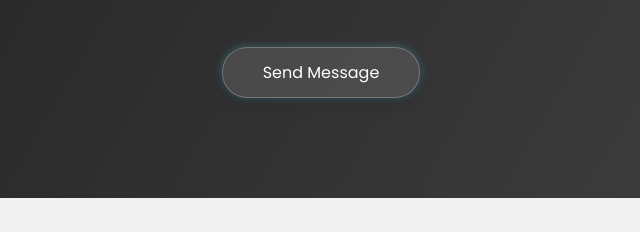
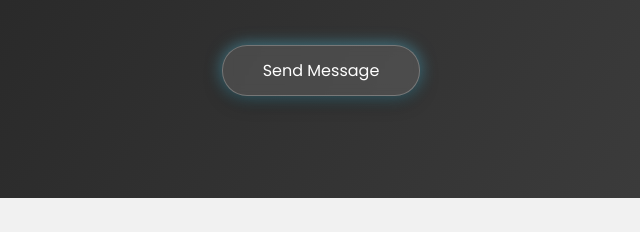
Before and after one commit to mAbhinav1206/Personal-Portfolio-Website, a plain HTML site: page index.html in a window 1280 px wide. In both pictures the pointer is over the button "Send Message". Shown: the part 2650-2882 px from the top of the page, 319-959 px from the left. Drawn offline with Linux system fonts and the light colour scheme.

Commit message:
Submit button adjust

```diff
--- a/style.css
+++ b/style.css
@@ -489,6 +489,13 @@ section {
     transition: transform 0.2s ease, box-shadow 0.2s ease;
 }
 
+.submit-btn:hover {
+    transform: translateY(-2px);
+    box-shadow:
+        0 6px 18px rgba(0, 0, 0, 0.35),
+        0 0 16px rgba(97, 218, 251, 0.55);
+}
+
 /* Mobile */
 @media (max-width: 600px) {
     .contact {
```
